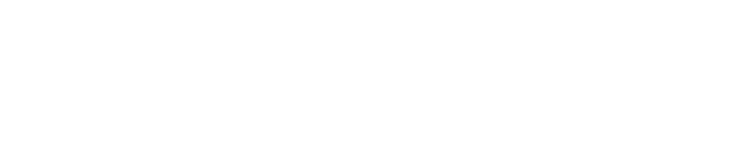
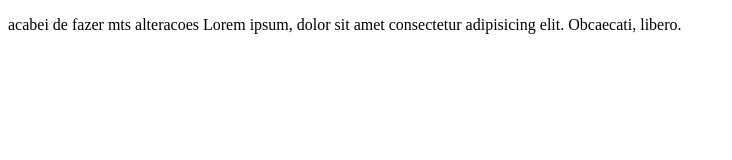
Before and after one commit to VictorRenan5522/RestauranteBacana, a plain HTML site: page index.html in a window 1280 px wide. Shown: the whole page, without its empty margins (0-732 px from the left). Drawn offline with Linux system fonts and the light colour scheme.

Commit message:
criação de elementos semanticos que caem

```diff
--- a/index.html
+++ b/index.html
@@ -7,6 +7,6 @@
     <title>Document</title>
 </head>
 <body>
-
+    <p>acabei de fazer mts alteracoes Lorem ipsum, dolor sit amet consectetur adipisicing elit. Obcaecati, libero.</p>
 </body>
 </html>
```
